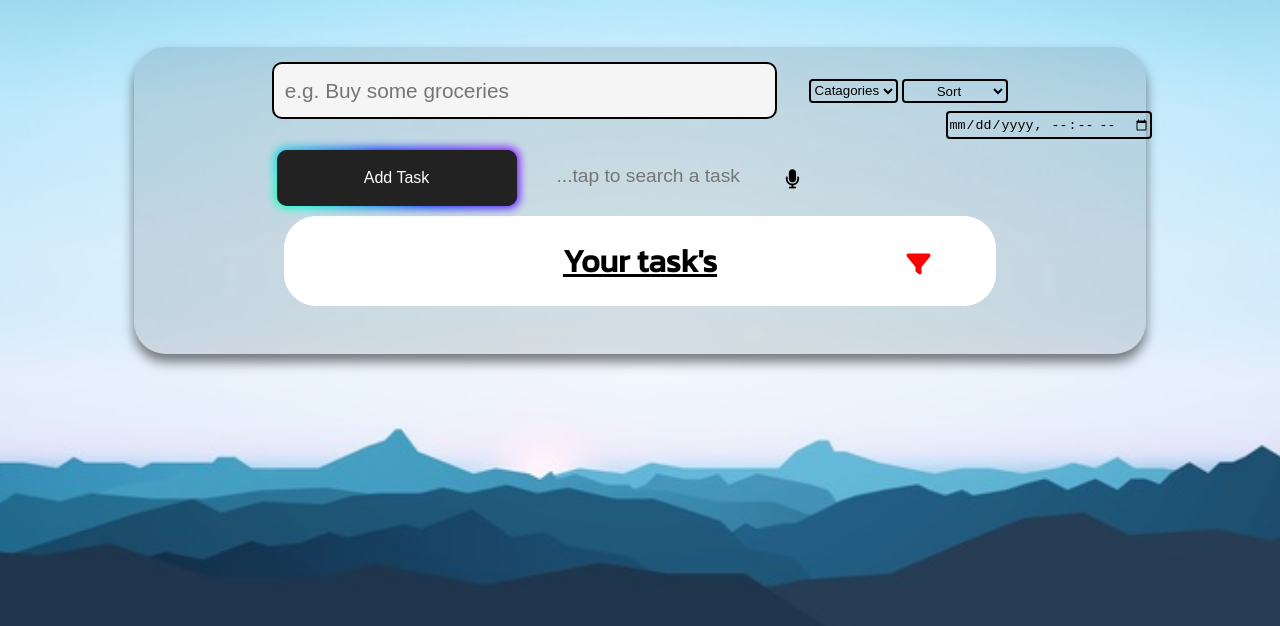
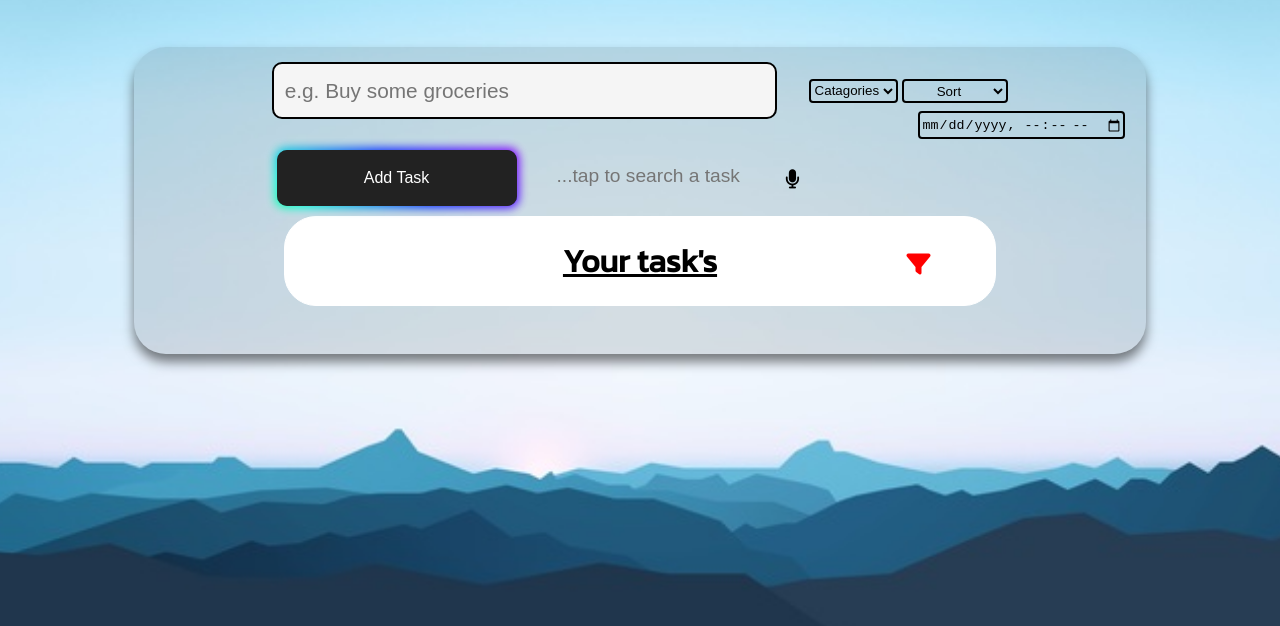
Before and after one commit to div-yadav/Task-Manager, a plain HTML site: page index.html in a window 1280 px wide. Shown: the part 158-784 px from the top of the page. Drawn offline with Linux system fonts and the light colour scheme.

Commit message:
Update style

```diff
--- a/style.css
+++ b/style.css
@@ -82,7 +82,7 @@ html {
   border-radius: 0.25rem;
   cursor: pointer;
   position: absolute;
-  left: 50.7rem;
+  left: 49rem;
   top: 4rem;
 }
 
```
